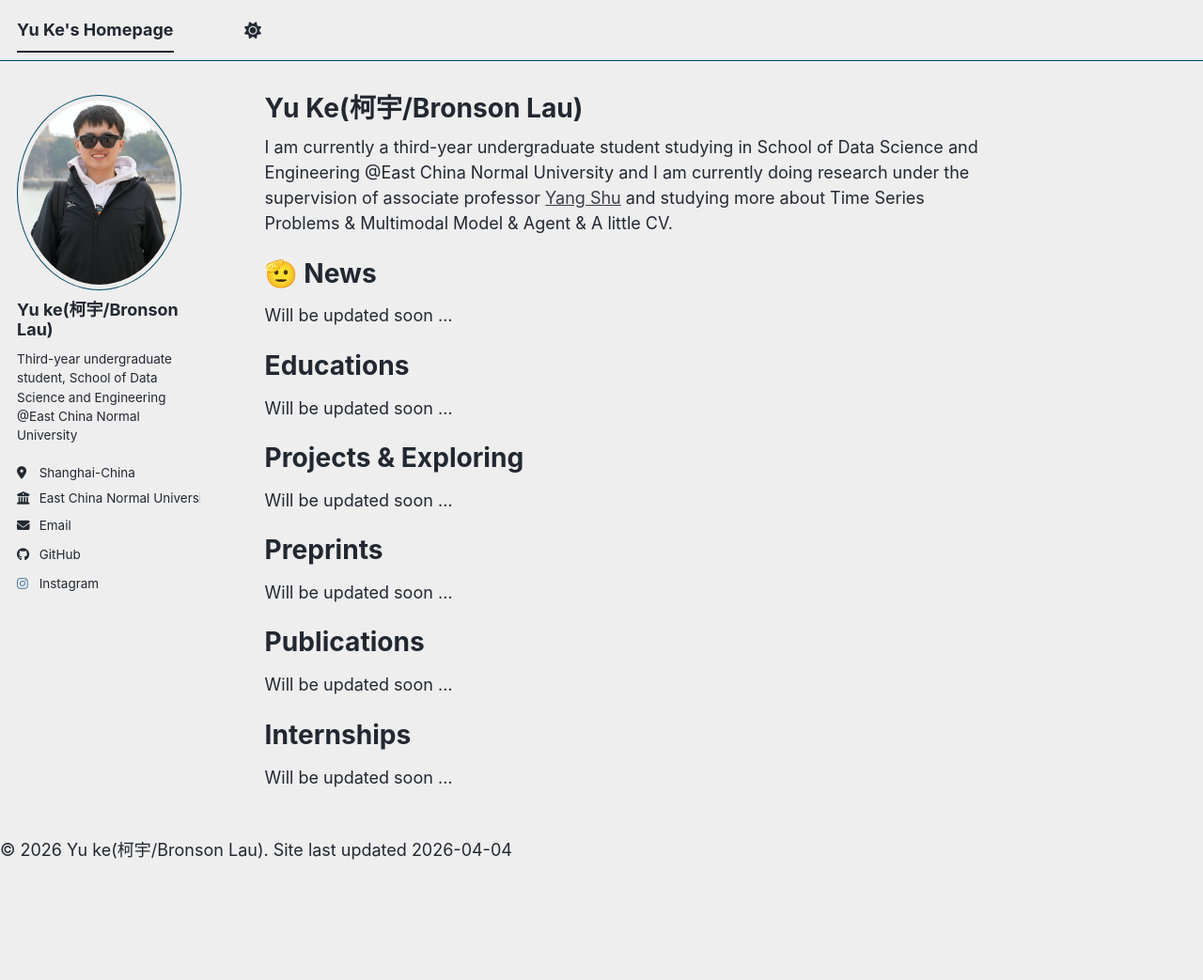
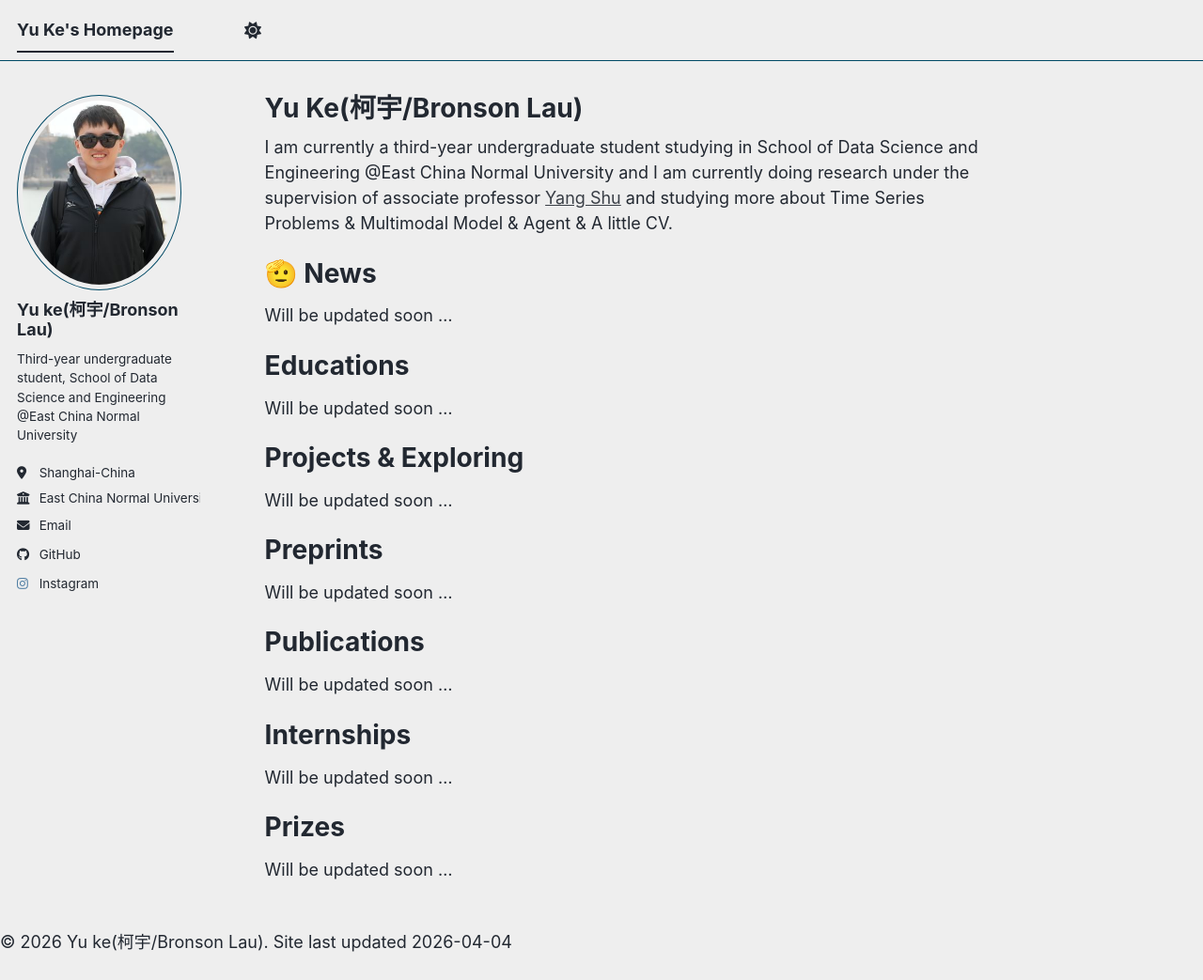
Before and after one commit to BronsonLau/BronsonLau.github.io, a Jekyll site: the page built from _pages/about.md, in a window 1280 px wide and 1043 px high. Shown: the whole window at 94% size. Built offline with Jekyll 4.4.1, drawn with Linux system fonts in a browser that asks for light colours; a script bundle is joined from its source files by our own code; library files that are not in the unit come from our copies.

Commit message:
Update about.md

```diff
--- a/_pages/about.md
+++ b/_pages/about.md
@@ -34,3 +34,7 @@ Will be updated soon ...
 Internships
 ======
 Will be updated soon ...
+
+Prizes
+======
+Will be updated soon ...
```
